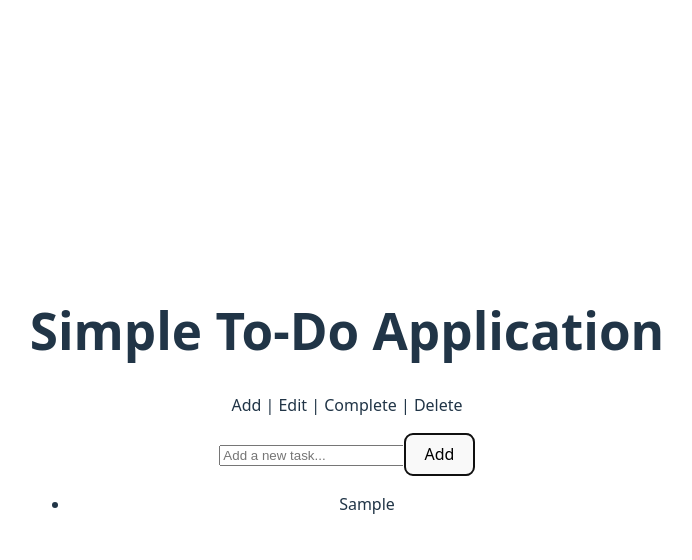
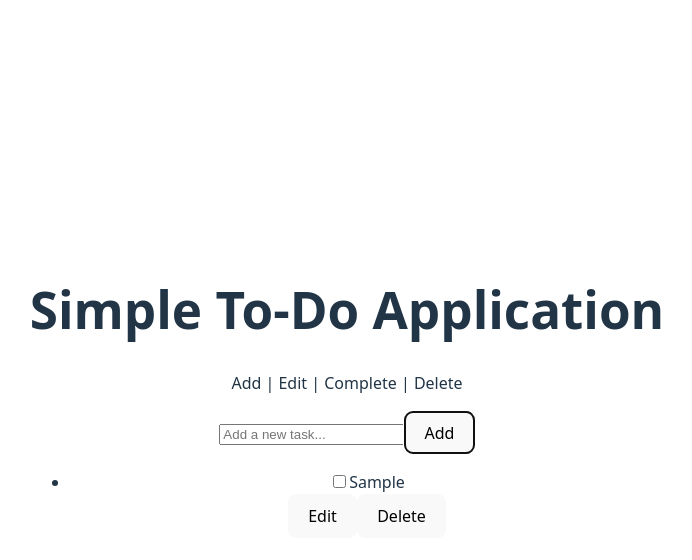
Before and after one commit to GuduruVinay/To-Do-List-Application, a React (Vite) app: page / in a window 1280 px wide. Both pictures are taken after typing "Sample" into the empty fields and a click on the button "Add". Shown: the top 560 px of the page, without its empty margins (293-985 px from the left). Built offline with nearby package versions, Linux system fonts and the light colour scheme.

Commit message:
Added Delete, Toggle & Edit Functionality

```diff
--- a/src/App.jsx
+++ b/src/App.jsx
@@ -23,6 +23,21 @@ function App() {
     setNewText("");
   }
 
+  // function: delete todo
+  const handleDelete = (id) => {
+    setTodos((prev) => prev.filter((t) => t.id !== id));
+  }
+
+  // function: toggle completed
+  const handleToggle = (id) => {
+    setTodos((prev) => prev.map((t) => (t.id === id ? { ...t, completed: !t.completed } : t)))
+  }
+
+  // function: edit todo
+  const handleEdit = (id, newText) => {
+    setTodos((prev) => prev.map((t) => (t.id === id ? { ...t, text: newText } : t)))
+  }
+
   return (
     <div>
       <Header />
@@ -36,7 +51,12 @@ function App() {
           />
           <button type="submit">Add</button>
         </form>
-        <ToDoList todos={todos} />
+        <ToDoList
+          todos={todos}
+          onDelete={handleDelete}
+          onToggle={handleToggle}
+          onEdit={handleEdit}
+        />
       </main>
     </div>
   )
--- a/src/components/ToDoItem.jsx
+++ b/src/components/ToDoItem.jsx
@@ -1,7 +1,80 @@
-function ToDoItem({todo}){
+import { useState } from "react"
+
+function ToDoItem({ todo, onDelete, onToggle, onEdit }){
+    // deconstructing todo
+    const { id, text, completed } = todo
+    // state: editing todo
+    const [isEditing, setIsEditing] = useState(false)
+    // state: edit todo text
+    const [editText, setEditText] = useState(text)
+
+    // function: handle save
+    const handleSave = () => {
+        const trimmed = editText.trim()
+        if (!trimmed) return
+        onEdit(id, trimmed)
+        setIsEditing(false)
+    }
+
     return (
         <li>
-            <div>{todo.text}</div>
+            <div>
+                <input
+                    type="checkbox"
+                    checked={completed}
+                    onChange={() => onToggle(id)}
+                />
+                {!isEditing ? (
+                    <span onDoubleClick={() => setIsEditing(true)}>
+                        {text}
+                    </span>
+                ) : (
+                    <input
+                        value={editText}
+                        onChange={(e) => setEditText(e.target.value)}
+                        onKeyDown={(e) => {
+                            if (e.key === "Enter") handleSave();
+                            if (e.key === "Escape") {
+                                setIsEditing(false)
+                                setEditText(text)
+                            }
+                        }}
+                    />
+                )}
+            </div>
+            <div>
+                {!isEditing ? (
+                    <>
+                        <button
+                            onClick={() => {
+                                setIsEditing(true)
+                                setEditText(text)
+                            }}
+                        >
+                            Edit
+                        </button>
+                        <button
+                            onClick={() => {
+                                onDelete(id)
+                            }}
+                        >
+                            Delete
+                        </button>
+                    </>
+                ) : (
+                    <>
+                        <button onClick={handleSave}>
+                            Save
+                        </button>
+                        <button onClick={() => {
+                            setIsEditing(false)
+                            setEditText(text)
+                        }}>
+                            Cancel
+                        </button>
+                    </>
+                )}
+            </div>
         </li>
     )
 }
--- a/src/components/ToDoList.jsx
+++ b/src/components/ToDoList.jsx
@@ -1,6 +1,6 @@
 import ToDoItem from "./ToDoItem"
 
-function ToDoList({ todos }){
+function ToDoList({ todos, onDelete, onToggle, onEdit }){
     if (todos.length === 0) {
         return (
             <p>No tasks yet. Add one above!</p>
@@ -14,6 +14,9 @@ function ToDoList({ todos }){
                     <ToDoItem
                         key={todo.id}
                         todo={todo}
+                        onDelete={onDelete}
+                        onToggle={onToggle}
+                        onEdit={onEdit}
                     />
                 ))
             }
```
